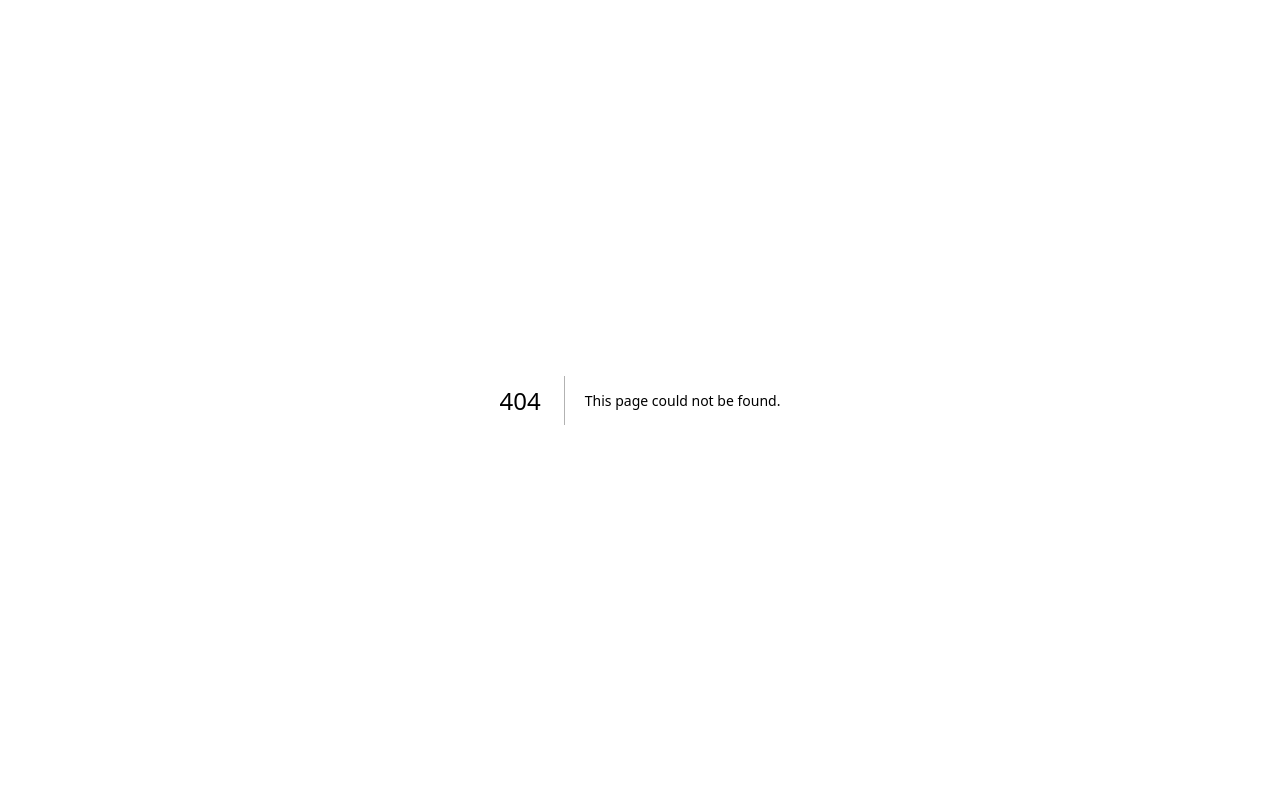
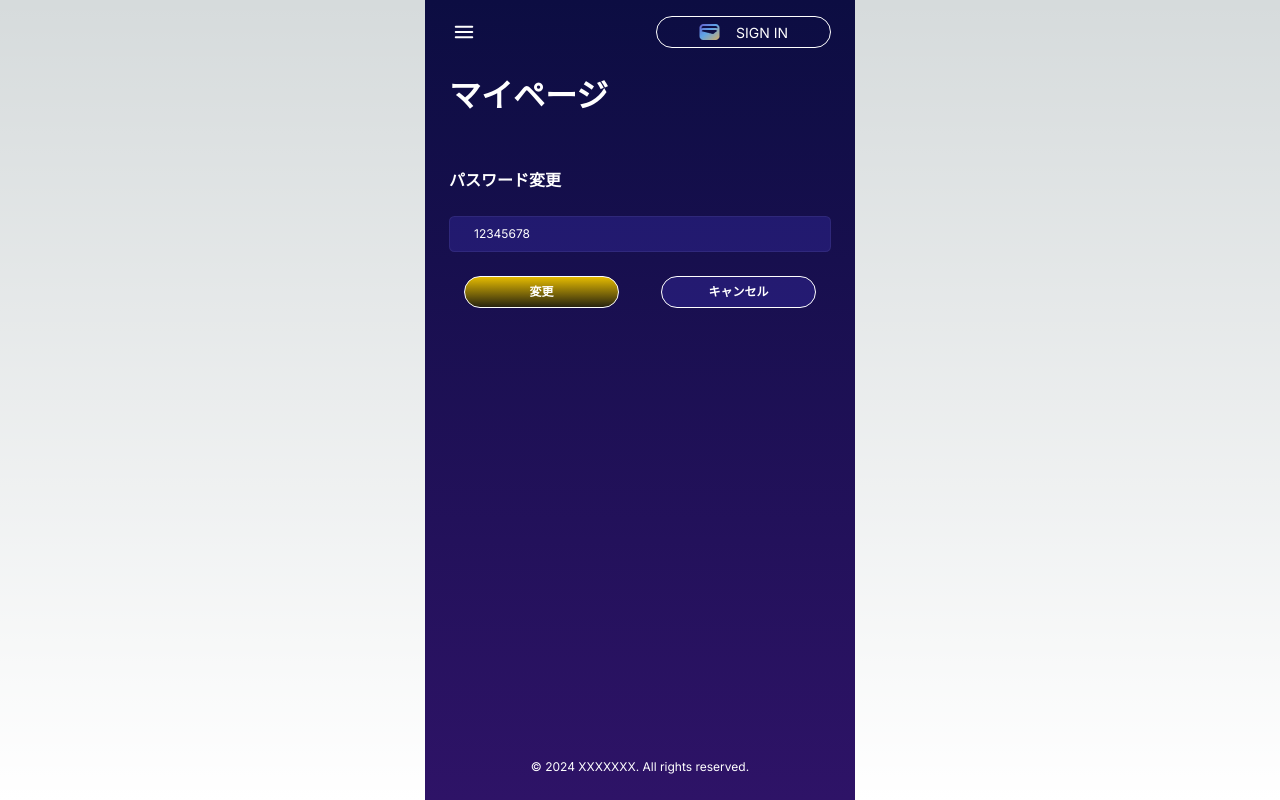
Before and after one commit to xmccopy/evm_farming, a Next.js app: page /mypage/psw-change in a window 1280 px wide. Before the commit this address had no page. Built offline with nearby package versions, Linux system fonts and the light colour scheme.

Commit message:
feat: mypage

```diff
--- /dev/null
+++ b/app/(page)/mypage/email-change/page.tsx
@@ -0,0 +1,13 @@
+import ChangeSetting from "@/app/components/ChangeSetting"
+import Title from "@/app/components/Title"
+
+export default function Home() {
+    return (
+        <>
+            <div>
+                <Title label="マイページ" />
+                <ChangeSetting title="メールアドレス変更" subvalue="SAMPLE@MAILE.jp"/>
+            </div>
+        </>
+    )
+}
--- /dev/null
+++ b/app/(page)/mypage/page.tsx
@@ -0,0 +1,17 @@
+import MySetting from "@/app/components/MySetting"
+import Title from "@/app/components/Title"
+
+export default function Home() {
+    return (
+        <>
+            <div>
+                <Title label="マイページ" />
+                <div className="flex flex-col w-full gap-[12px] ">
+                    <MySetting text title="メールアドレス" value="SAMPLE@MALE.jp" link="mypage/email-change" />
+                    <MySetting psw title="パスワード" value="asdasdasd" link="mypage/psw-change" />
+                    <MySetting text title="報酬受取アドレス" value="TQtA821t.....xxKhKjaGz" link="mypage/email-change" />
+                </div>
+            </div>
+        </>
+    )
+}
--- /dev/null
+++ b/app/(page)/mypage/psw-change/page.tsx
@@ -0,0 +1,13 @@
+import ChangeSetting from "@/app/components/ChangeSetting"
+import Title from "@/app/components/Title"
+
+export default function Home() {
+    return (
+        <>
+            <div>
+                <Title label="マイページ" />
+                <ChangeSetting title="パスワード変更" subvalue="12345678"/>
+            </div>
+        </>
+    )
+}
--- /dev/null
+++ b/app/(page)/mypage/wallet-change/page.tsx
@@ -0,0 +1,13 @@
+import ChangeSetting from "@/app/components/ChangeSetting"
+import Title from "@/app/components/Title"
+
+export default function Home() {
+    return (
+        <>
+            <div>
+                <Title label="マイページ" />
+                <ChangeSetting title="報酬受取アドレス変更" subvalue="TQtA821t19mL2dWJD4KiQWmRMxxKhKjaGz"/>
+            </div>
+        </>
+    )
+}
--- /dev/null
+++ b/app/components/ChangeSetting.tsx
@@ -0,0 +1,137 @@
+'use client'
+
+import { useRouter } from "next/navigation";
+import { useState } from "react";
+
+interface ChangeSettingProps {
+    title: string;
+    subvalue: string;
+}
+
+const ChangeSetting: React.FC<ChangeSettingProps> = ({
+    title,
+    subvalue
+}) => {
+    const router = useRouter();
+    const [isModalOpen, setIsModalOpen] = useState(false);
+
+    const handleOnCancel = () => {
+        router.push("/mypage")
+    }
+
+    const handleOnChange = () => {
+        setIsModalOpen(true);
+    }
+
+    const closeModal = () => {
+        setIsModalOpen(false);
+        router.push('/mypage')
+    }
+
+    return (
+        <>
+            <div
+                className="
+                text-[16px]
+                font-bold
+                text-white
+                mb-[24px]
+            "
+            >
+                {title}
+            </div>
+            <div
+                className="
+                w-full
+                flex
+                items-center
+                justify-between
+                text-[12px]
+                px-6
+                py-2
+              bg-[#4036C1]
+                bg-opacity-30
+                text-white
+                border-[1px]
+                border-[#a7a3e0]
+                border-opacity-10
+                rounded-[5.5px]
+                mb-[24px]
+            "
+            >
+                <input
+                    type="text"
+                    value={subvalue}
+                    readOnly
+                    className="text-left w-[50%] bg-transparent border-none outline-none"
+                />
+            </div>
+            <div className="flex items-center justify-around gap-[12px]">
+                <button
+                    onClick={handleOnChange}
+                    className="
+                        w-[155px]
+                        h-[32px]
+                        flex
+                        items-center
+                        justify-center
+                        text-[12px]
+                        font-bold
+                        text-white
+                        border-[1px]
+                        border-white
+                        bg-gradient-to-b
+                      from-[#E5BB01]
+                      to-[#27230f]
+                        rounded-full
+                    "
+                >
+                    変更
+                </button>
+                <button
+                    onClick={handleOnCancel}
+                    className="
+                        w-[155px]
+                        h-[32px]
+                        flex
+                        items-center
+                        justify-center
+                        text-[12px]
+                        font-bold
+                        text-white
+                        border-[1px]
+                        border-white
+                        bg-[#4036C1]
+                        bg-opacity-30
+                        rounded-full
+                    "
+                >
+                    キャンセル
+                </button>
+            </div>
+            {isModalOpen && (
+                <div className="fixed inset-0 bg-black bg-opacity-60 flex items-start pt-[150px] justify-center z-40">
+                    <div className="bg-[#2F2F8A] bg-opacity-80 p-6 rounded-md text-white w-[400px]">
+                        <h2 className="text-[20px] font-bold mb-[48px]">メールアドレスを変更しました</h2>
+                        <div className="flex justify-end gap-4">
+                            <button
+                                onClick={closeModal}
+                                className="bg-[#1C1C65] bg-opacity-50 text-white font-bold w-full h-[42px] border-[1px] border-white rounded-full text-[14px]"
+                            >
+                                戻る
+                            </button>
+                            {/* <button
+                                onClick={() => {}}
+                                className="bg-blue-500 text-white px-4 py-2 rounded-md"
+                            >
+                                確認
+                            </button> */}
+                        </div>
+                    </div>
+                </div>
+            )}
+        </>
+    )
+}
+
+export default ChangeSetting;
--- /dev/null
+++ b/app/components/MySetting.tsx
@@ -0,0 +1,52 @@
+'use client'
+
+interface MySettingProps {
+    title: string;
+    value: string;
+    link: string;
+    text?: boolean;
+    psw?: boolean
+}
+
+const MySetting: React.FC<MySettingProps> = ({
+    title,
+    value,
+    link,
+    text,
+    psw
+}) => {
+    const inputType = text ? "text" : psw ? "password" : "text";
+    return (
+        <div
+            className="
+                w-full
+                flex
+                items-center
+                justify-between
+                text-[12px]
+                px-6
+                py-2
+              bg-[#4036C1]
+                bg-opacity-30
+                text-white
+                border-[1px]
+                border-[#a7a3e0]
+                border-opacity-10
+                rounded-[5.5px]
+            "
+        >
+            <p className="text-left w-[50%]">{title}</p>
+            <input
+                type={inputType}
+                value={value}
+                readOnly
+                className="text-left w-[50%] bg-transparent border-none outline-none"
+            />
+            <p className="w-[20%] text-right">
+                <a href={link} className="text-[#D2AB67]">変更</a>
+            </p>
+        </div>
+    )
+}
+
+export default MySetting;
--- a/app/components/Title.tsx
+++ b/app/components/Title.tsx
@@ -14,6 +14,8 @@ const Title: React.FC<TitleProps> = ({
                 font-bold
                 text-white
                 mb-[48px]
+                relative
+                z-50
             "
         >
             {label}
```
Also changed, not shown: app/(auth)/layout.tsx (renamed from app/(auth)/signup/layout.tsx), app/(page)/layout.tsx (renamed from app/(page)/airdrop/layout.tsx).
